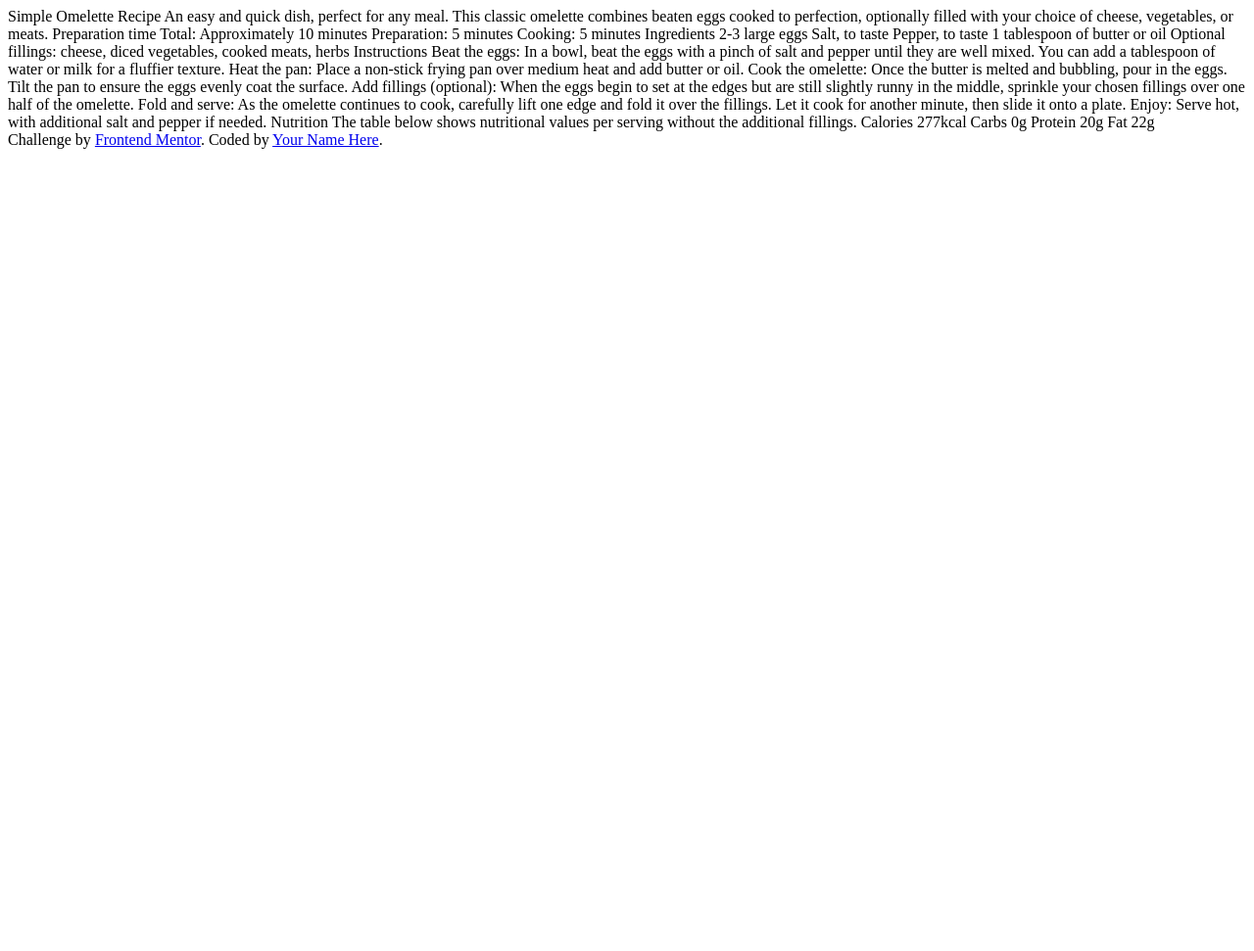
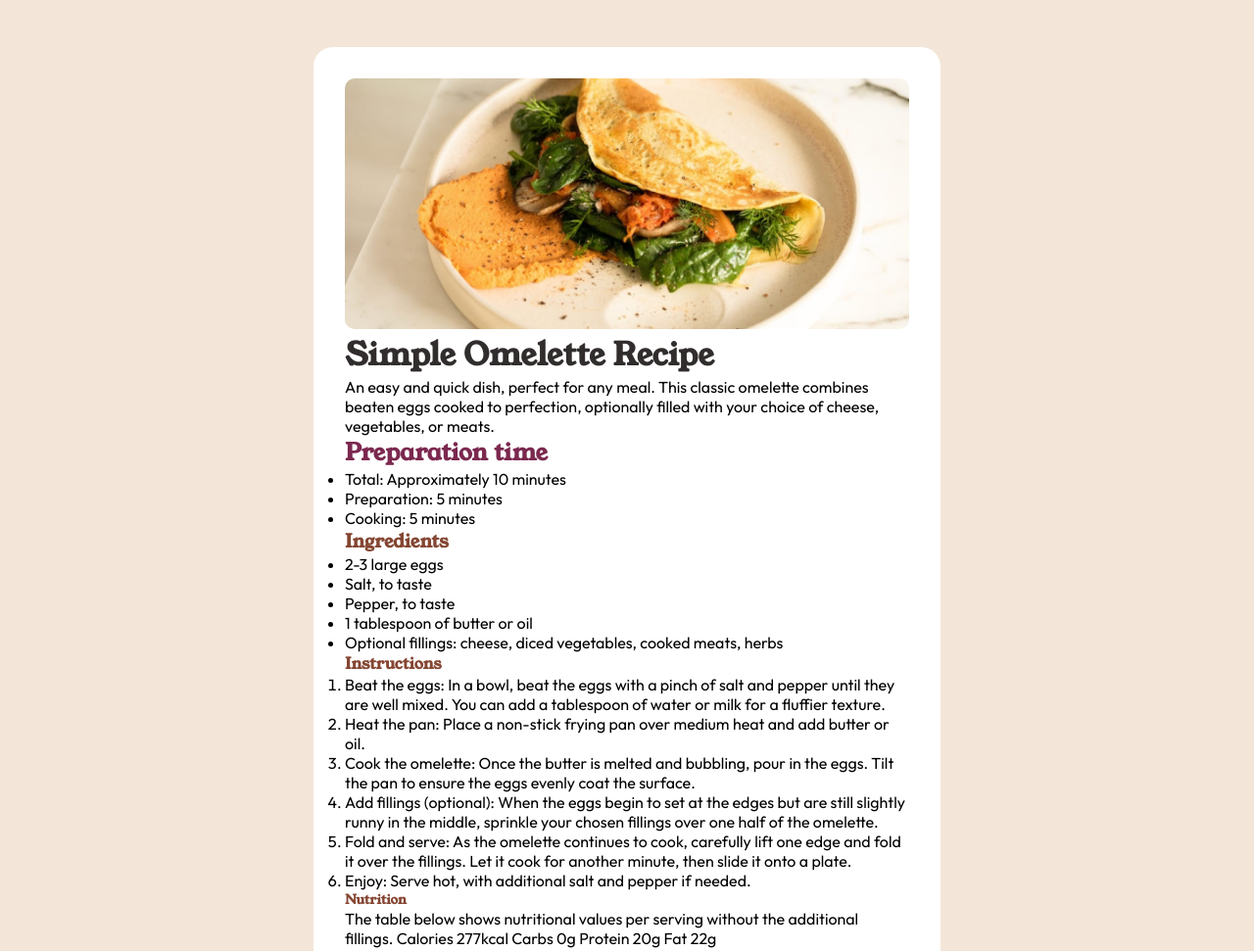
Before and after one commit to AStombaugh/as-recipe-page, a plain HTML site: page index.html in a window 1280 px wide. Shown: the top 971 px of the page at 98% size. Before the commit the page ends 800 px from the top, so only its background shows below. Drawn offline with Linux system fonts and the light colour scheme.

Commit message:
first publish

```diff
--- a/index.html
+++ b/index.html
@@ -6,50 +6,90 @@
   <meta name="viewport" content="width=device-width, initial-scale=1.0">
 
   <link rel="icon" type="image/png" sizes="32x32" href="./assets/images/favicon-32x32.png">
+
+  <link rel="stylesheet" type="text/css" href="styles.css">
+
+  <link rel="preconnect" href="https://fonts.googleapis.com">
+  <link rel="preconnect" href="https://fonts.gstatic.com" crossorigin>
+  <link href="https://fonts.googleapis.com/css2?family=Young+Serif&display=swap" rel="stylesheet">
+  <link rel="preconnect" href="https://fonts.googleapis.com">
+  <link rel="preconnect" href="https://fonts.gstatic.com" crossorigin>
+  <link href="https://fonts.googleapis.com/css2?family=Outfit:wght@100..900&display=swap" rel="stylesheet">
+
   <title>Frontend Mentor | Recipe page</title>
 
 </head>
 
 <body>
 
-  Simple Omelette Recipe
+  <main>
+    <header>
+      <img alt="A photo of an Omelette on a white plate and white coutertop." src="assets/images/image-omelette.jpeg">
+      <h1>Simple Omelette Recipe</h1>
 
-  An easy and quick dish, perfect for any meal. This classic omelette combines beaten eggs cooked
+      <p>An easy and quick dish, perfect for any meal. This classic omelette combines beaten eggs cooked
         to perfection, optionally filled with your choice of cheese, vegetables, or meats.
+      </p>
+    </header>
 
-  Preparation time
+    <section>
+      <h2>Preparation time</h2>
+      <ul>
+        <li>
+          Total: Approximately 10 minutes
+        </li>
+        <li>
+          Preparation: 5 minutes
+        </li>
+        <li>
+          Cooking: 5 minutes
+        </li>
+      </ul>
+    </section>
 
-  Total: Approximately 10 minutes
-  Preparation: 5 minutes
-  Cooking: 5 minutes
 
-  Ingredients
+    <section>
+      <h3>Ingredients</h3>
+      <ul>
+        <li>2-3 large eggs</li>
+        <li>Salt, to taste</li>
+        <li>Pepper, to taste</li>
+        <li>1 tablespoon of butter or oil</li>
+        <li>Optional fillings: cheese, diced vegetables, cooked meats, herbs</li>
+      </ul>
+    </section>
 
-  2-3 large eggs
-  Salt, to taste
-  Pepper, to taste
-  1 tablespoon of butter or oil
-  Optional fillings: cheese, diced vegetables, cooked meats, herbs
-
-  Instructions
-
+    <section>
+      <h4>Instructions</h4>
+      <ol>
+        <li>
           Beat the eggs: In a bowl, beat the eggs with a pinch of salt and pepper until they are well mixed.
           You can add a tablespoon of water or milk for a fluffier texture.
+        </li>
+        <li>
+          Heat the pan: Place a non-stick frying pan over medium heat and add butter or oil.
+        </li>
 
-  Heat the pan: Place a non-stick frying pan over medium heat and add butter or oil.
-
+        <li>
           Cook the omelette: Once the butter is melted and bubbling, pour in the eggs. Tilt the pan to ensure
           the eggs evenly coat the surface.
-
+        </li>
+        <li>
           Add fillings (optional): When the eggs begin to set at the edges but are still slightly runny in the
           middle, sprinkle your chosen fillings over one half of the omelette.
-
+        </li>
+        <li>
           Fold and serve: As the omelette continues to cook, carefully lift one edge and fold it over the
           fillings. Let it cook for another minute, then slide it onto a plate.
+        </li>
+        <li>
+          Enjoy: Serve hot, with additional salt and pepper if needed.
+        </li>
+      </ol>
+    </section>
 
-  Enjoy: Serve hot, with additional salt and pepper if needed.
-
-  Nutrition
+    <section>
+      <h5>Nutrition</h5>
 
       The table below shows nutritional values per serving without the additional fillings.
 
@@ -64,11 +104,8 @@
 
       Fat
       22g
-
-  <div class="attribution">
-    Challenge by <a href="https://www.frontendmentor.io?ref=challenge" target="_blank">Frontend Mentor</a>.
-    Coded by <a href="#">Your Name Here</a>.
-  </div>
+    </section>
+  </main>
 </body>
 
 </html>
--- a/styles.css
+++ b/styles.css
@@ -0,0 +1,91 @@
+:root {
+  --nutmeg: hsl(14, 45%, 36%);
+  --dark-raspberry: hsl(332, 51%, 32%);
+  --white: hsl(0, 0%, 100%);
+  --rose-white: hsl(330, 100%, 98%);
+  --eggshell: hsl(30, 54%, 90%);
+  --light-grey: hsl(30, 18%, 87%);
+  --wenge-brown: hsl(30, 10%, 34%);
+  --dark-charcoal: hsl(24, 5%, 18%);
+
+  --paragraph-font-size: 1rem;
+
+  --font-light: 400;
+  --font-medium: 600;
+  --font-heavy: 700;
+}
+
+*,
+*::before,
+*::after {
+  margin: 0;
+  padding: 0;
+  box-sizing: border-box;
+}
+
+body {
+  display: flex;
+  flex-direction: row;
+  align-items: center;
+  justify-content: center;
+  background-color: var(--eggshell);
+  min-height: 100vh;
+}
+
+main {
+  display: flex;
+  flex-direction: column;
+  width: 100%;
+  max-width: 40rem;
+  background-color: var(--white);
+  padding: 2rem;
+  margin: 3rem auto;
+  border-radius: 20px;
+  font-family: "Outfit", sans-serif;
+}
+
+h1,
+h2,
+h3,
+h4,
+h5 {
+  font-family: "Young Serif", serif;
+}
+
+h1 {
+  color: var(--dark-charcoal);
+}
+
+h2 {
+  color: var(--dark-raspberry);
+}
+
+h3,
+h4,
+h5 {
+  color: var(--nutmeg);
+}
+
+main img {
+  width: 100%;
+  height: 16rem;
+  object-fit: cover;
+  border-radius: 10px;
+}
+
+@media screen and (max-width: 20rem) {
+
+  main {
+    margin: 0;
+    border-radius: 0;
+    padding: 0rem;
+  }
+
+  main img {
+    width: 100%;
+    height: 10rem;
+    object-fit: cover;
+    border-radius: 0;
+  }
+
+}
```
Lines whose indentation alone changed are shown as unchanged.
